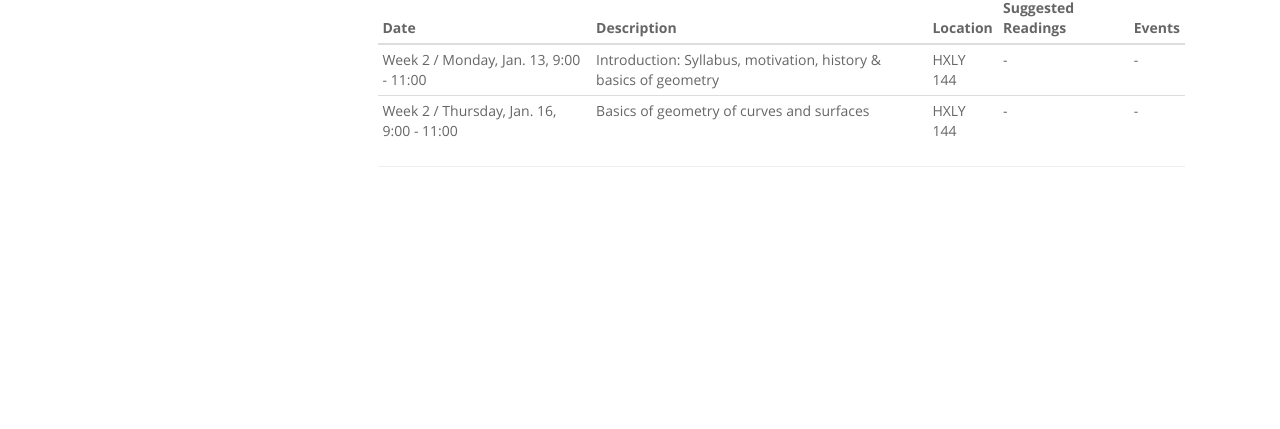
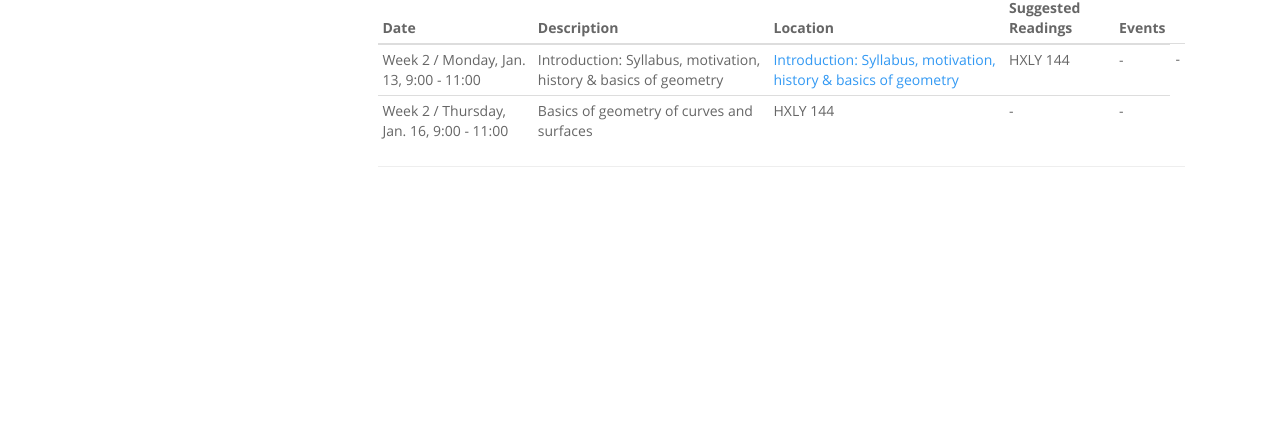
Before and after one commit to NEMLCourse/nemlcourse.github.io, a plain HTML site: page schedule.html in a window 1280 px wide. Shown: the part 671-1100 px from the top of the page. Drawn offline with nearby package versions, Linux system fonts and the light colour scheme; some packages are replaced by stand-ins of ours; files whose address does not match are found by name.

Commit message:
Linked slides to Scientia

```diff
--- a/schedule.html
+++ b/schedule.html
@@ -393,6 +393,7 @@ div.tocify {
 <table> <thead> <tr class="header"> <th align="left">Date</th> <th align="left">Description</th> <th align="left">Location</th> <th align="left">Suggested Readings</th> <th align="left">Events</th></tr></thead><tr class="odd">
   <td  align="left">Week 2 / Monday, Jan. 13, 9:00 - 11:00</td>
   <td  align="left">Introduction: Syllabus, motivation, history &amp; basics of geometry</td>
+  <td align="left"><a href="https://scientia.doc.ic.ac.uk/api/resources/18882/file/Week%201%20-%20Slides%20-%20Introduction.pdf" target="_blank">Introduction: Syllabus, motivation, history &amp; basics of geometry</a></td>
   <td  align="left">HXLY 144</td>
   <td  align="left">-</td>
   <td  align="left">-</td>
```
